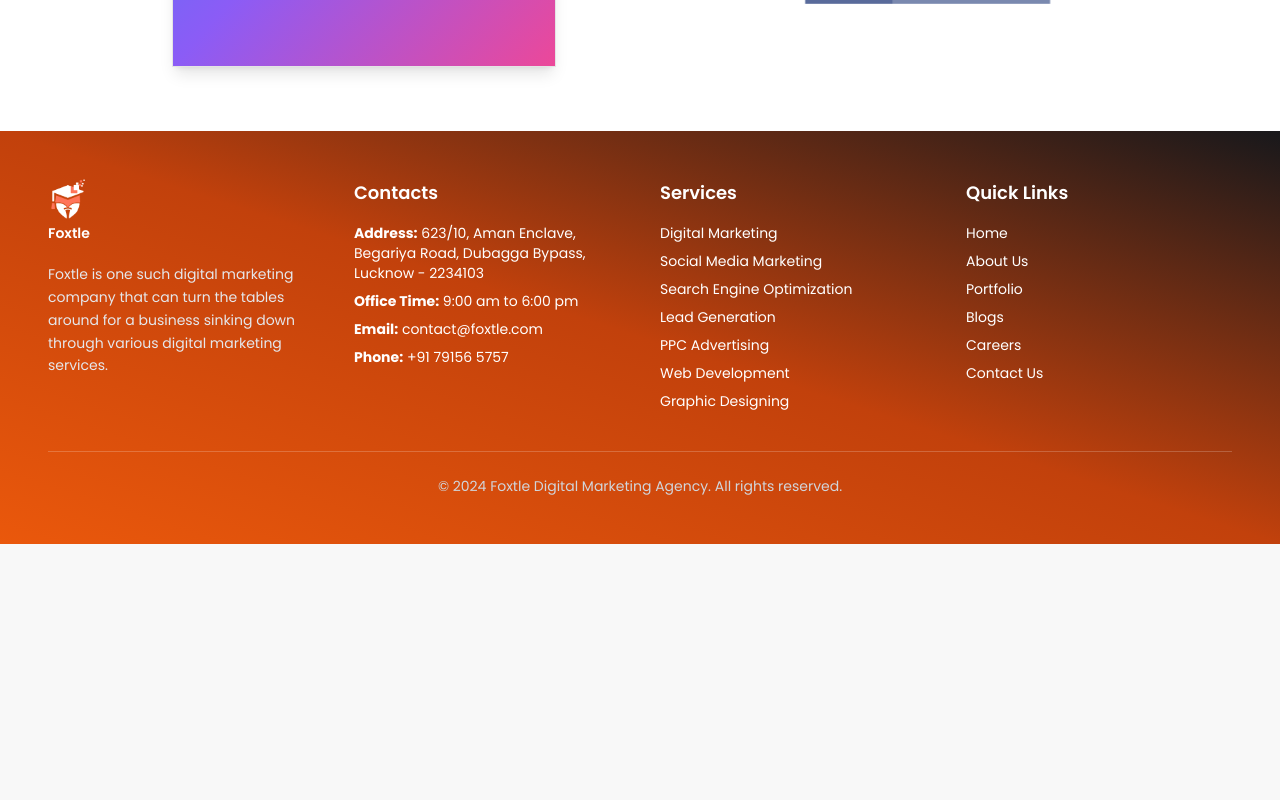
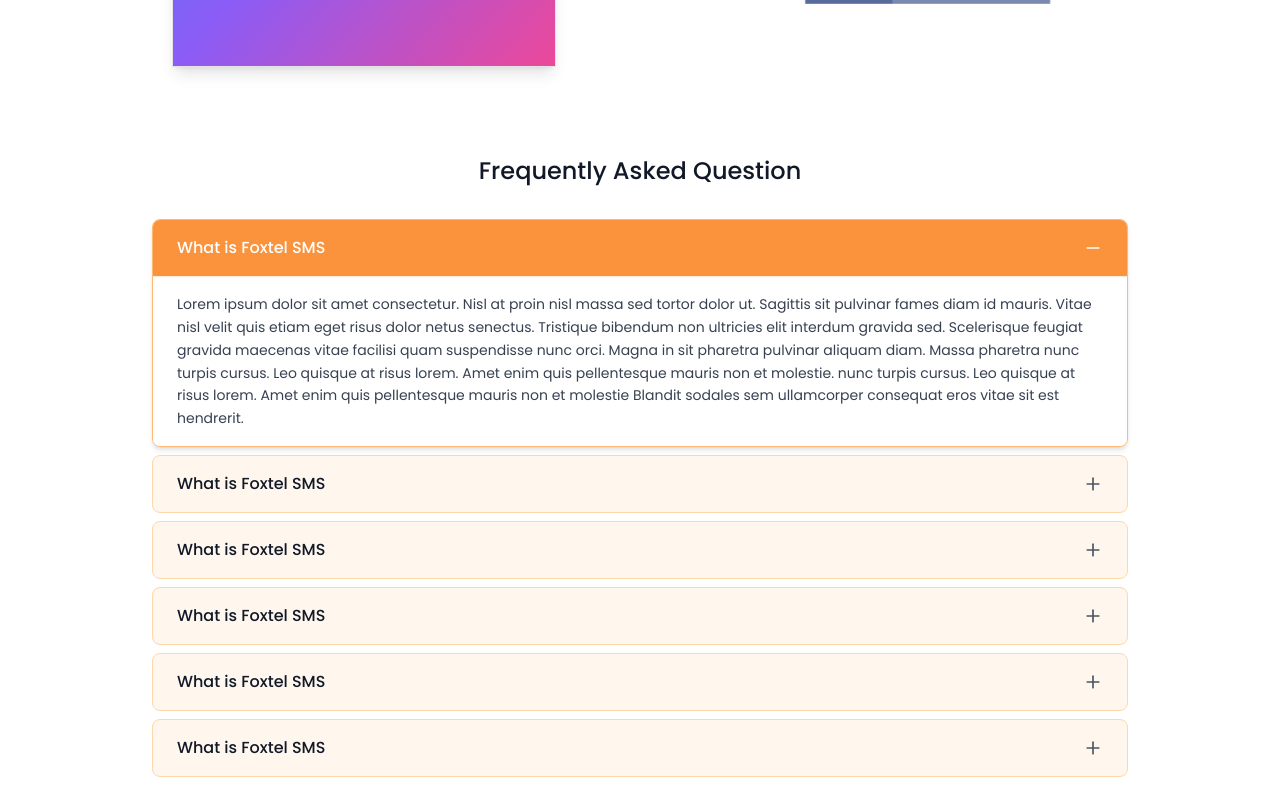
Before and after one commit to Md-sarfraz/foxtle-frontend, a React (Vite) app: page / in a window 1280 px wide. Shown: the part 6220-7020 px from the top of the page. Before the commit the page ends 6764 px from the top, so only its background shows below. Built offline with nearby package versions, Linux system fonts and the light colour scheme.

Commit message:
working on home page

```diff
--- /dev/null
+++ b/src/components/faqSection.jsx
@@ -0,0 +1,99 @@
+"use client"
+
+import { useState } from "react"
+import { Plus, Minus } from "lucide-react"
+
+const faqData = [
+  {
+    id: 1,
+    question: "What is Foxtel SMS",
+    answer:
+      "Lorem ipsum dolor sit amet consectetur. Nisl at proin nisl massa sed tortor dolor ut. Sagittis sit pulvinar fames diam id mauris. Vitae nisl velit quis etiam eget risus dolor netus senectus. Tristique bibendum non ultricies elit interdum gravida sed. Scelerisque feugiat gravida maecenas vitae facilisi quam suspendisse nunc orci. Magna in sit pharetra pulvinar aliquam diam. Massa pharetra nunc turpis cursus. Leo quisque at risus lorem. Amet enim quis pellentesque mauris non et molestie. nunc turpis cursus. Leo quisque at risus lorem. Amet enim quis pellentesque mauris non et molestie Blandit sodales sem ullamcorper consequat eros vitae sit est hendrerit.",
+  },
+  {
+    id: 2,
+    question: "What is Foxtel SMS",
+    answer: "Lorem ipsum dolor sit amet consectetur. Nisl at proin nisl massa sed tortor dolor ut.",
+  },
+  {
+    id: 3,
+    question: "What is Foxtel SMS",
+    answer: "Lorem ipsum dolor sit amet consectetur. Nisl at proin nisl massa sed tortor dolor ut.",
+  },
+  {
+    id: 4,
+    question: "What is Foxtel SMS",
+    answer: "Lorem ipsum dolor sit amet consectetur. Nisl at proin nisl massa sed tortor dolor ut.",
+  },
+  {
+    id: 5,
+    question: "What is Foxtel SMS",
+    answer: "Lorem ipsum dolor sit amet consectetur. Nisl at proin nisl massa sed tortor dolor ut.",
+  },
+  {
+    id: 6,
+    question: "What is Foxtel SMS",
+    answer: "Lorem ipsum dolor sit amet consectetur. Nisl at proin nisl massa sed tortor dolor ut.",
+  },
+]
+
+export default function FAQSection() {
+  const [openItems, setOpenItems] = useState(new Set([1]))
+
+  const toggleItem = (id) => {
+    const newOpenItems = new Set(openItems)
+    if (newOpenItems.has(id)) {
+      newOpenItems.delete(id)
+    } else {
+      newOpenItems.add(id)
+    }
+    setOpenItems(newOpenItems)
+  }
+
+  return (
+    <div className="max-w-5xl mx-auto p-6">
+      <h1 className="text-2xl font-medium text-center mb-8 text-gray-900">Frequently Asked Question</h1>
+
+      <div className="space-y-2">
+        {faqData.map((item) => (
+          <div
+            key={item.id}
+            className={`border border-orange-200 rounded-lg overflow-hidden transition-all duration-300 ease-in-out ${
+              openItems.has(item.id) ? "bg-white shadow-md border-orange-300" : "bg-orange-50 hover:bg-orange-100"
+            }`}
+          >
+            <button
+              onClick={() => toggleItem(item.id)}
+              className={`w-full px-6 py-4 text-left flex items-center justify-between transition-all duration-300 ease-in-out ${
+                openItems.has(item.id) ? "bg-orange-400 text-white hover:bg-orange-500" : "hover:bg-orange-100"
+              }`}
+            >
+              <span
+                className={`font-medium transition-colors duration-300 ${openItems.has(item.id) ? "text-white" : "text-gray-900"}`}
+              >
+                {item.question}
+              </span>
+              <div className="transition-transform duration-300 ease-in-out">
+                {openItems.has(item.id) ? (
+                  <Minus className="w-5 h-5 text-white flex-shrink-0" />
+                ) : (
+                  <Plus className="w-5 h-5 text-gray-600 flex-shrink-0" />
+                )}
+              </div>
+            </button>
+
+            <div
+              className={`transition-all duration-300 ease-in-out ${
+                openItems.has(item.id) ? "max-h-96 opacity-100" : "max-h-0 opacity-0"
+              } overflow-hidden`}
+            >
+              <div className="px-6 py-4 bg-white border-t border-orange-100">
+                <p className="text-gray-700 text-sm leading-relaxed">{item.answer}</p>
+              </div>
+            </div>
+          </div>
+        ))}
+      </div>
+    </div>
+  )
+}
--- a/src/pages/Home.jsx
+++ b/src/pages/Home.jsx
@@ -54,6 +54,7 @@
 import baseImg1 from "../assets/images/baseImg1.png"
 import baseImg2 from "../assets/images/baseImg2.png"
 import contactImage from "../assets/images/contactImage.png"
+import FAQSection from "@/components/faqSection";
 
 
 
@@ -1164,6 +1165,10 @@
           </div>
         </div>
       </footer> */}
+
+     <div className="bg-white">
+       <FAQSection/>
+     </div>
     </div>
   )
 }
```
